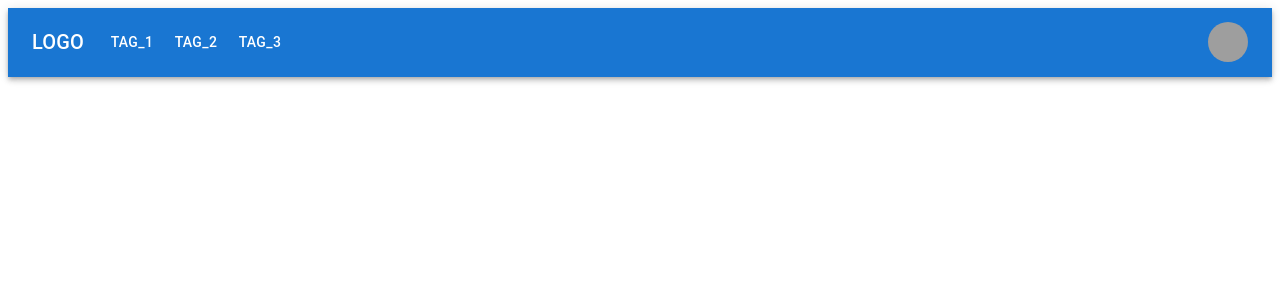
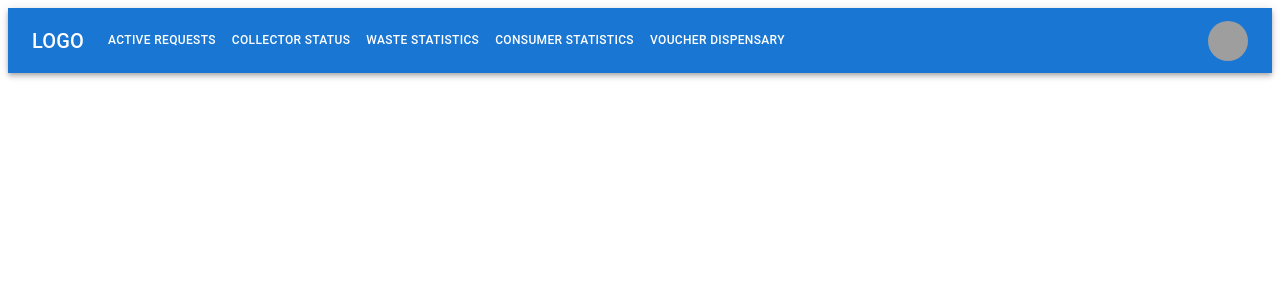
Before and after one commit to tuanle99/EWCE, a React (Create React App) app: page / in a window 1280 px wide. Shown: the top 300 px of the page. Built offline with nearby package versions, Linux system fonts and the light colour scheme; grey boxes are pictures that could not be loaded.

Commit message:
nav bar update

```diff
--- a/package.json
+++ b/package.json
@@ -12,9 +12,11 @@
     "@testing-library/react": "^11.2.7",
     "@testing-library/user-event": "^12.8.3",
     "history": "^5.0.1",
+    "moment": "^2.29.1",
     "mui": "0.0.1",
     "react": "^17.0.2",
     "react-dom": "^17.0.2",
+    "react-minimal-pie-chart": "^8.2.0",
     "react-router-dom": "^5.3.0",
     "react-scripts": "4.0.3",
     "react-service-worker": "^0.1.1",
--- a/src/App.js
+++ b/src/App.js
@@ -12,8 +12,8 @@ function App() {
     <Router>
       <Navbar />
       <Switch>
-        <Route exact path="/ewce" component={Login} />
-        <Route exact path="/home" component={Home} />
+        {/* <Route exact path="/ewce" component={Login} /> */}
+        <Route exact path="/ewce" component={Home} />
       </Switch>
     </Router>
   );
--- a/src/components/Navbar.js
+++ b/src/components/Navbar.js
@@ -1,4 +1,4 @@
-import * as React from "react";
+import React, { useState } from "react";
 
 import {
   AppBar,
@@ -14,13 +14,20 @@ import {
   MenuItem,
 } from "@mui/material";
 import MenuIcon from "@mui/icons-material/Menu";
+import { Notifications, Home } from "@mui/icons-material";
 
-const pages = ["Tag_1", "Tag_2", "Tag_3"];
+const pages = [
+  "Active Requests",
+  "Collector Status",
+  "Waste Statistics",
+  "Consumer Statistics",
+  "Voucher Dispensary",
+];
 const settings = ["Profile", "Account", "Dashboard", "Logout"];
 
 function Navbar() {
-  const [anchorElNav, setAnchorElNav] = React.useState(null);
-  const [anchorElUser, setAnchorElUser] = React.useState(null);
+  const [anchorElNav, setAnchorElNav] = useState(null);
+  const [anchorElUser, setAnchorElUser] = useState(null);
 
   const handleOpenNavMenu = (event) => {
     setAnchorElNav(event.currentTarget);
@@ -99,7 +106,12 @@ function Navbar() {
               <Button
                 key={page}
                 onClick={handleCloseNavMenu}
-                sx={{ my: 2, color: "white", display: "block" }}
+                sx={{
+                  my: 2,
+                  color: "white",
+                  display: "block",
+                  fontSize: "12px",
+                }}
               >
                 {page}
               </Button>
--- a/src/pages/Home.js
+++ b/src/pages/Home.js
@@ -1,7 +1,32 @@
 import React from "react";
+import { Container, Box, Grid } from "@mui/material";
+import { PieChart } from "react-minimal-pie-chart";
+import moment from "moment";
 
 function Home() {
-  return <div>Successfully login</div>;
+  return (
+    <Container sx={{ mt: 5 }}>
+      <h2>{moment().format("MMMM YYYY")} Statistics</h2>
+      <Grid
+        container
+        direction="column"
+        justifyContent="center"
+        alignItems="center"
+      >
+        Material Collected
+        <Box sx={{ mt: 2 }}>
+          <PieChart
+            label={({ dataEntry }) => dataEntry.value}
+            data={[
+              { title: "One", value: 10, color: "#E38627" },
+              { title: "Two", value: 15, color: "#C13C37" },
+              { title: "Three", value: 20, color: "#6A2135" },
+            ]}
+          />
+        </Box>
+      </Grid>
+    </Container>
+  );
 }
 
 export default Home;
```
Also changed, not shown: 1 other file (tests, documents, lock files or other folders).
